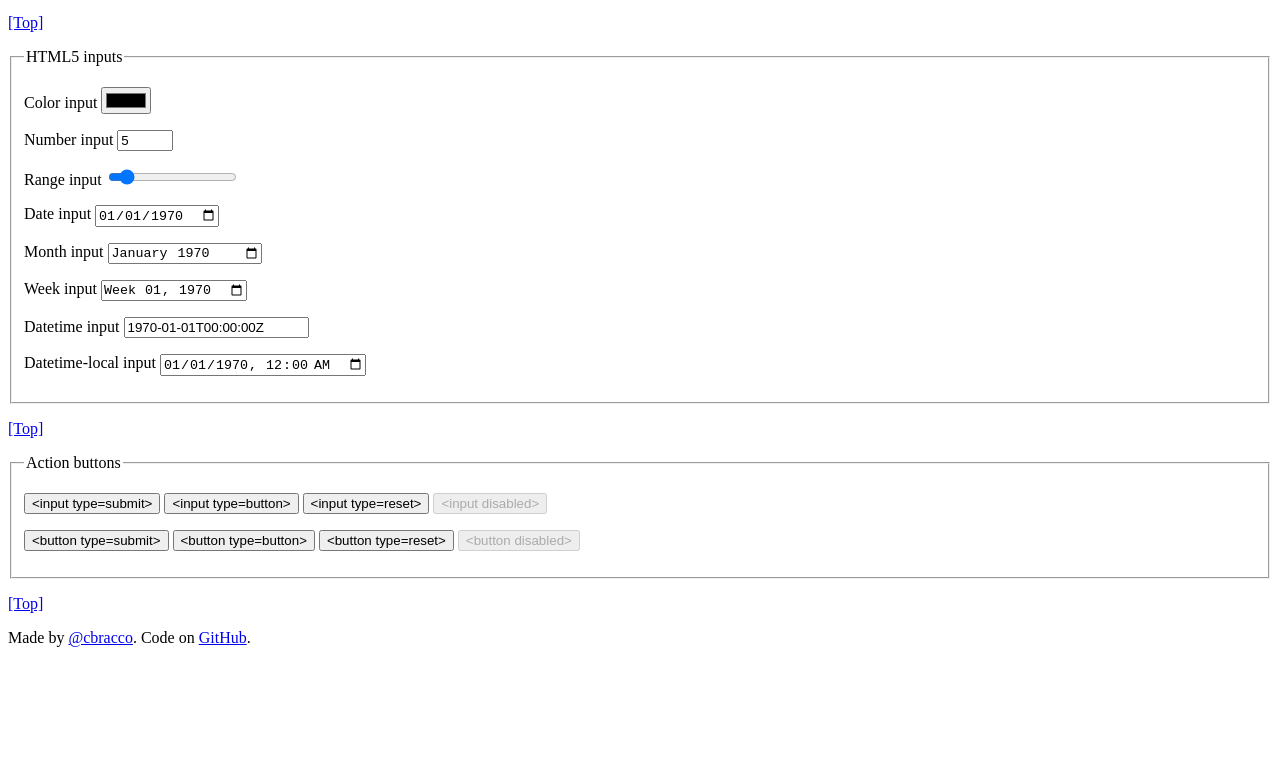
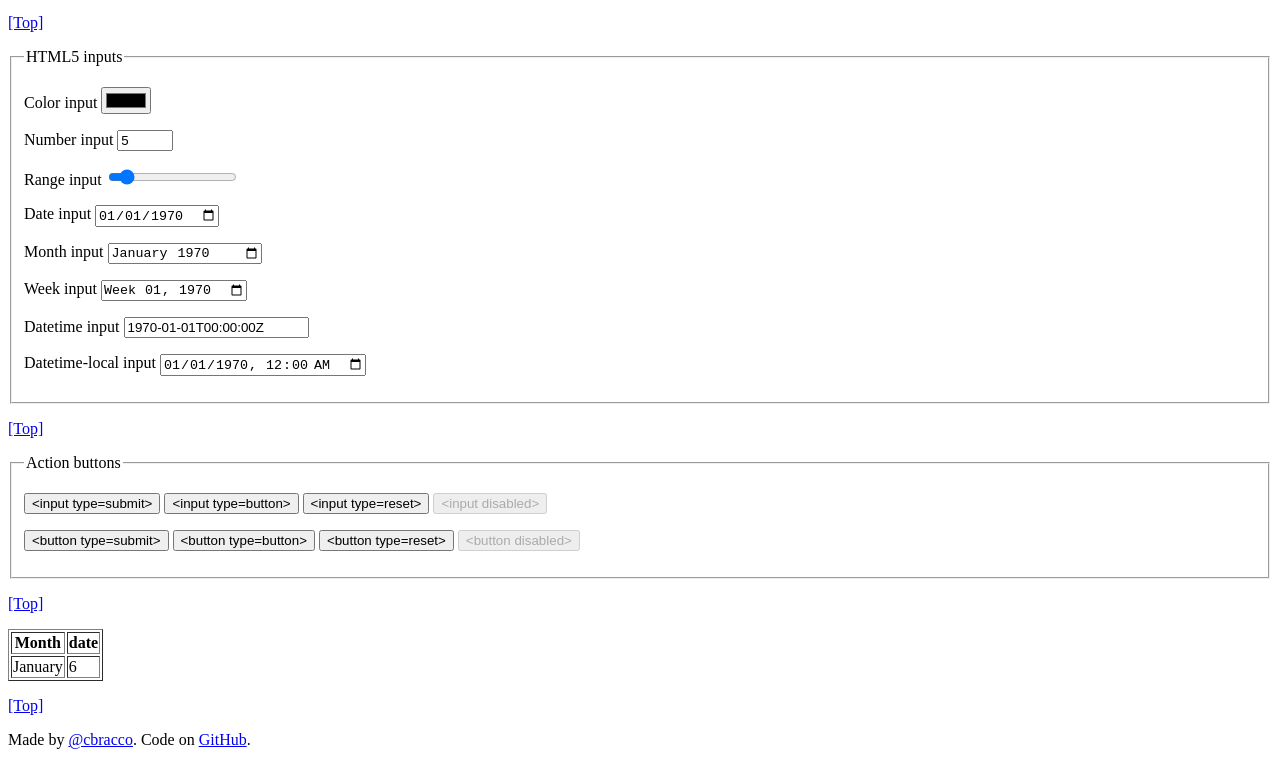
Before and after one commit to cbracco/html5-test-page, a website: page index.html in a window 1280 px wide. Shown: the part 7621-8386 px from the top of the page. Before the commit the page ends 8284 px from the top, so only its background shows below. Drawn offline with Linux system fonts and the light colour scheme.

Commit message:
add table

```diff
--- a/index.html
+++ b/index.html
@@ -417,6 +417,21 @@
             <p><a href="#top">[Top]</a></p>
           </form>
         </section>
+
+        <section>
+          <table border="1">
+            <tr>
+              <th>Month</th>
+              <th>date</th>
+            </tr>
+            <tr>
+              <td>January</td>
+              <td>6</td>
+            </tr>
+          </table>
+          <p><a href="#top">[Top]</a></p>
+        </section>
+
       </main>
       <footer role="contentinfo">
         <p>Made by <a href="http://twitter.com/cbracco">@cbracco</a>. Code on <a href="http://github.com/cbracco/html5-test-page">GitHub</a>.</p>
```
